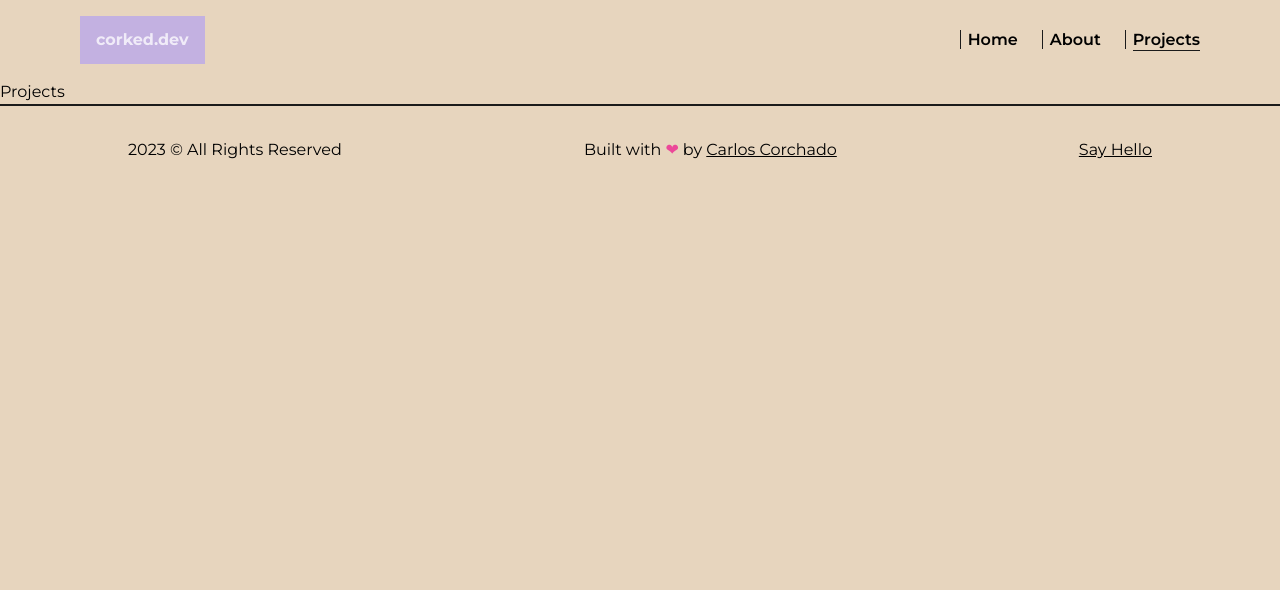
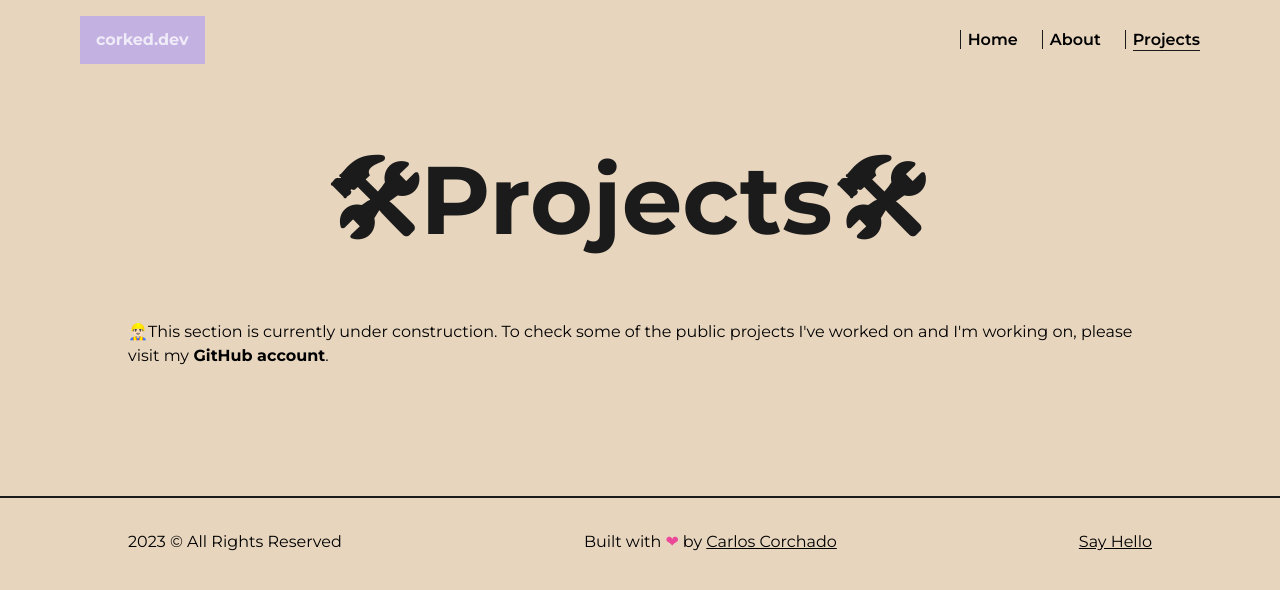
Before and after one commit to carcormir/portfolio, a Next.js app: page /projects in a window 1280 px wide. Shown: the top 590 px of the page. Built offline with nearby package versions, Linux system fonts and the light colour scheme.

Commit message:
small underconstruction comment for project page

```diff
--- a/pages/projects.tsx
+++ b/pages/projects.tsx
@@ -1,11 +1,62 @@
-import NavBar from "@/components/NavBar"
+import AnimatedText from "@/components/AnimatedText"
+import Layout from "@/components/Layout"
+import TransitionEffect from "@/components/TransitionEffect"
+import Skills from "@/components/Skills"
+import Experience from "@/components/Experience"
+import Education from "@/components/Education"
+import Head from "next/head"
 import Image from "next/image"
+import profilePic from "@/public/images/profile/developer-pic-2.jpg"
+import { useEffect, useRef } from "react"
+import { useInView, useMotionValue, useSpring } from "framer-motion"
 
-export default function Projects() {
+const AnimatedNumber = ({value}: {value: number}) => {
+  const ref = useRef<HTMLSpanElement>(null)
+
+  const motionValue = useMotionValue(0)
+  const springValue = useSpring(motionValue, {
+    duration: 4000,
+  })
+  const isInVew = useInView(ref, {once: true})
+
+  useEffect(() => {
+    if (isInVew) {
+      motionValue.set(value)
+    }
+  }, [isInVew, value, motionValue])
+
+  useEffect(() => {
+    springValue.on("change", (latestValue) => {
+      if(ref.current && latestValue.toFixed(0) <= value ) {
+        ref.current.textContent = latestValue.toFixed(0)
+      }
+    })
+  }, [springValue, value])
+
+  return (
+    <span ref={ref} className="inline-block text-7xl font-bold">
+      {value}+
+    </span>
+  )
+}
+
+export default function About() {
   return (
     <>
-      <main className="">
-        Projects
+      <TransitionEffect/>
+      <Head>
+        <title>Projects</title>
+        <meta name="projects description" content="Projects"/>
+      </Head>
+      <main className="flex w-full h-full flex-col items-center justify-center">
+        <Layout className="pt-16">
+            <AnimatedText text={"🛠Projects🛠"} className="mb-16 lg:!text-7xl sm:!text-6xl sm:mb-8 xs:!text-4xl"/>
+            <main>
+              👷🏻‍♂️This section is currently under construction. To check some of the public
+              projects I&apos;ve worked on and I&apos;m working on, please visit my
+              <a href="https://github.com/carcormir" target="_blank" className="font-bold hover:underline"> GitHub account</a>.
+            </main>
+        </Layout>
       </main>
     </>
   )
```
